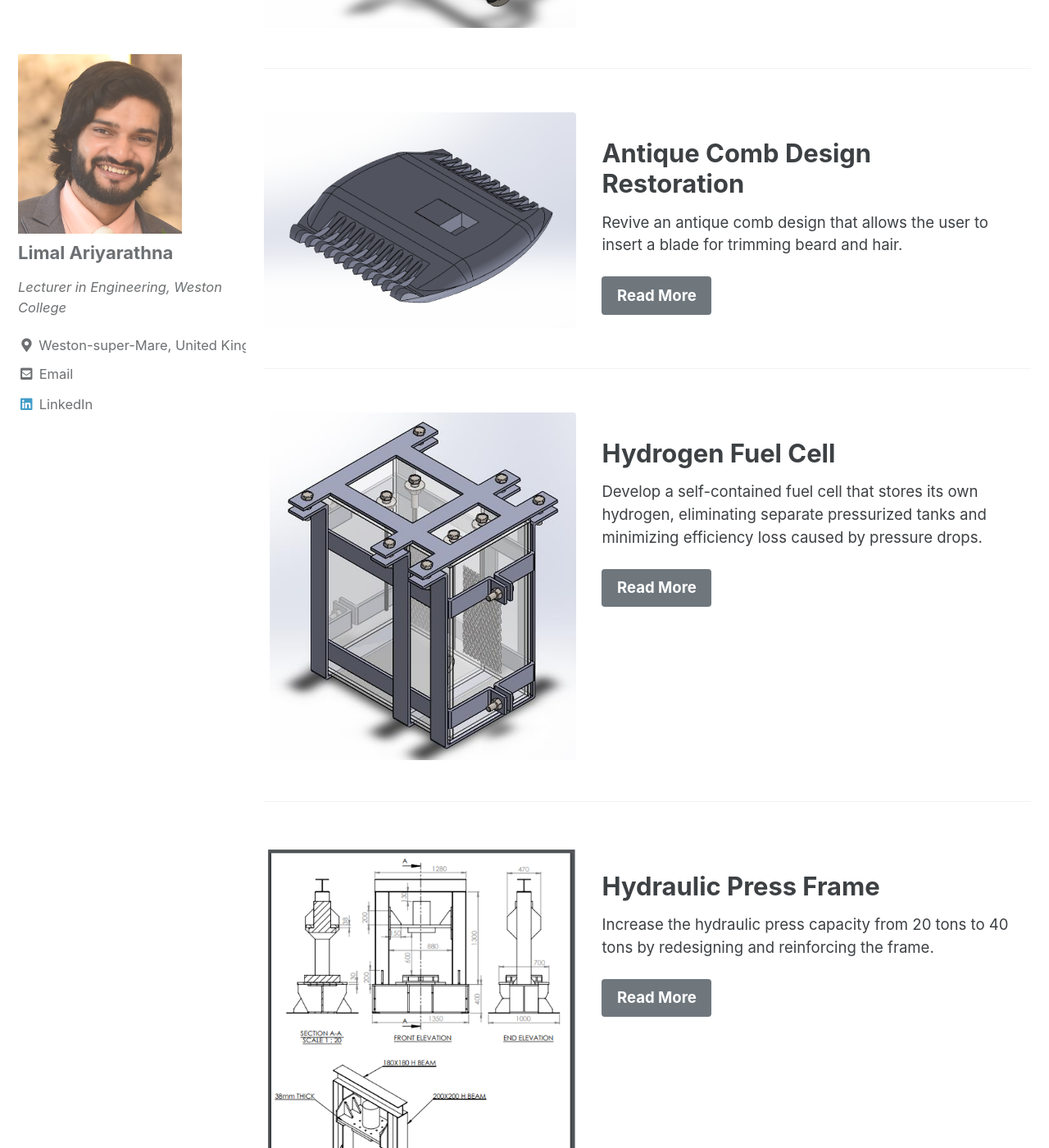
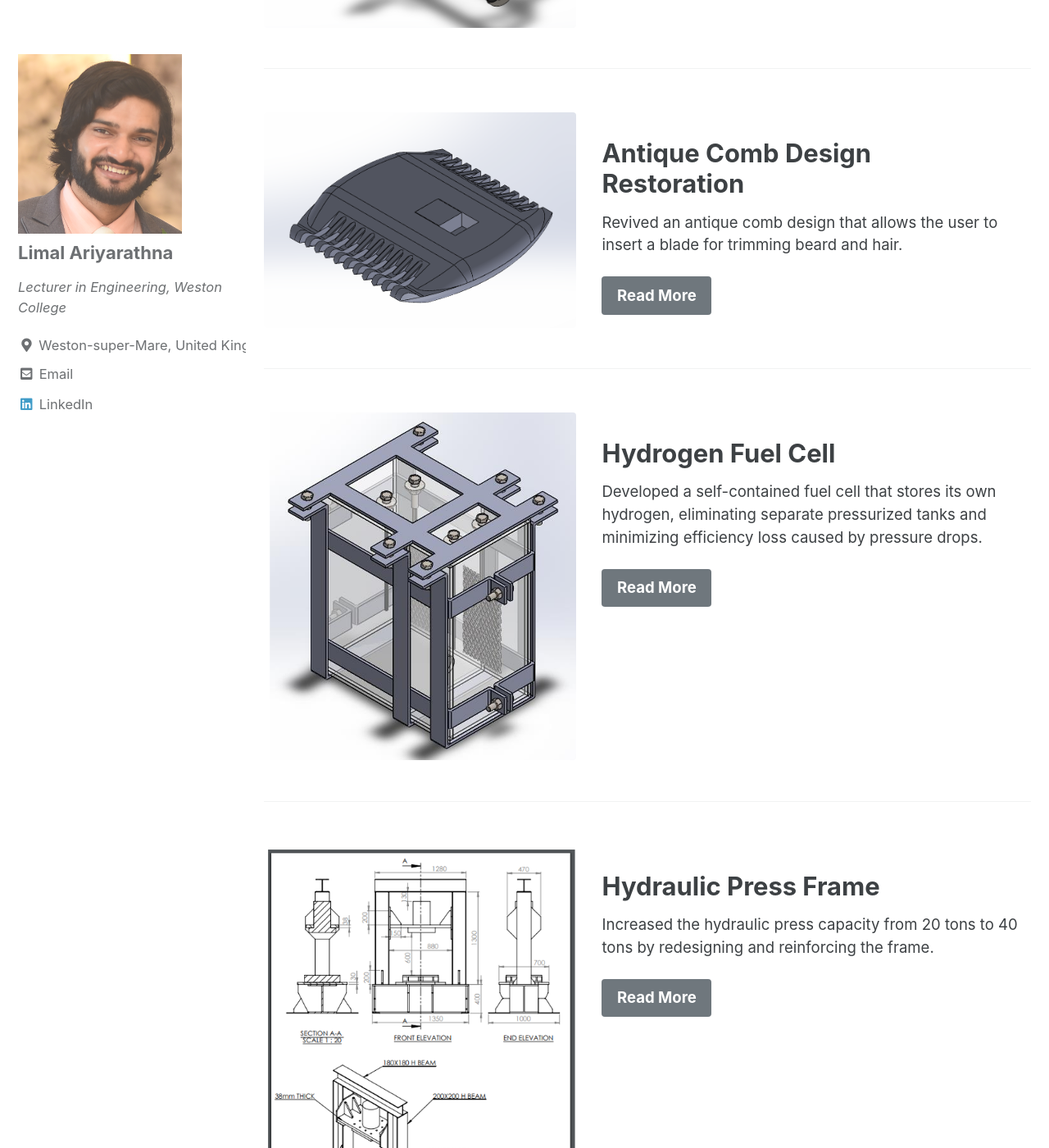
Before and after one commit to limaldeelaka/limaldeelaka.github.io, a Jekyll site: the page built from _pages/projects.md, in a window 1280 px wide and 1400 px high, scrolled down 1154 px. Shown: the whole window at 82% size. Built offline with Jekyll 4.4.1, drawn with Linux system fonts in a browser that asks for light colours; cached includes are drawn as plain includes; some of the changed text lies outside the part shown.

Commit message:
Made project past tense

```diff
--- a/_pages/projects.md
+++ b/_pages/projects.md
@@ -26,7 +26,7 @@ feature_row3:
   - image_path: "/assets/projects/3 Comb/Comb.png"
     alt: "Comb"
     title: "Antique Comb Design Restoration"
-    excerpt: "Revive an antique comb design that allows the user to insert a blade for trimming beard and hair."
+    excerpt: "Revived an antique comb design that allows the user to insert a blade for trimming beard and hair."
     url: "/assets/projects/3 Comb/Brief 3.pdf"
     btn_label: "Read More"
     btn_class: "btn--primary"
@@ -35,7 +35,7 @@ feature_row4:
   - image_path: "/assets/projects/4 Hydrogen Fuel Cell/Cell.png"
     alt: "Cell"
     title: "Hydrogen Fuel Cell"
-    excerpt: "Develop a self-contained fuel cell that stores its own hydrogen, eliminating separate pressurized tanks and minimizing efficiency loss caused by pressure drops."
+    excerpt: "Developed a self-contained fuel cell that stores its own hydrogen, eliminating separate pressurized tanks and minimizing efficiency loss caused by pressure drops."
     url: "/assets/projects/4 Hydrogen Fuel Cell/Brief 4.pdf"
     btn_label: "Read More"
     btn_class: "btn--primary"
@@ -44,7 +44,7 @@ feature_row5:
   - image_path: "/assets/projects/5 Hydraulic Press/Frame.png"
     alt: "Frame"
     title: "Hydraulic Press Frame"
-    excerpt: "Increase the hydraulic press capacity from 20 tons to 40 tons by redesigning and reinforcing the frame."
+    excerpt: "Increased the hydraulic press capacity from 20 tons to 40 tons by redesigning and reinforcing the frame."
     url: "/assets/projects/5 Hydraulic Press/Brief 5.pdf"
     btn_label: "Read More"
     btn_class: "btn--primary"
```
Also changed, not shown: other parts of _pages/projects.md (+3 -3 lines).
